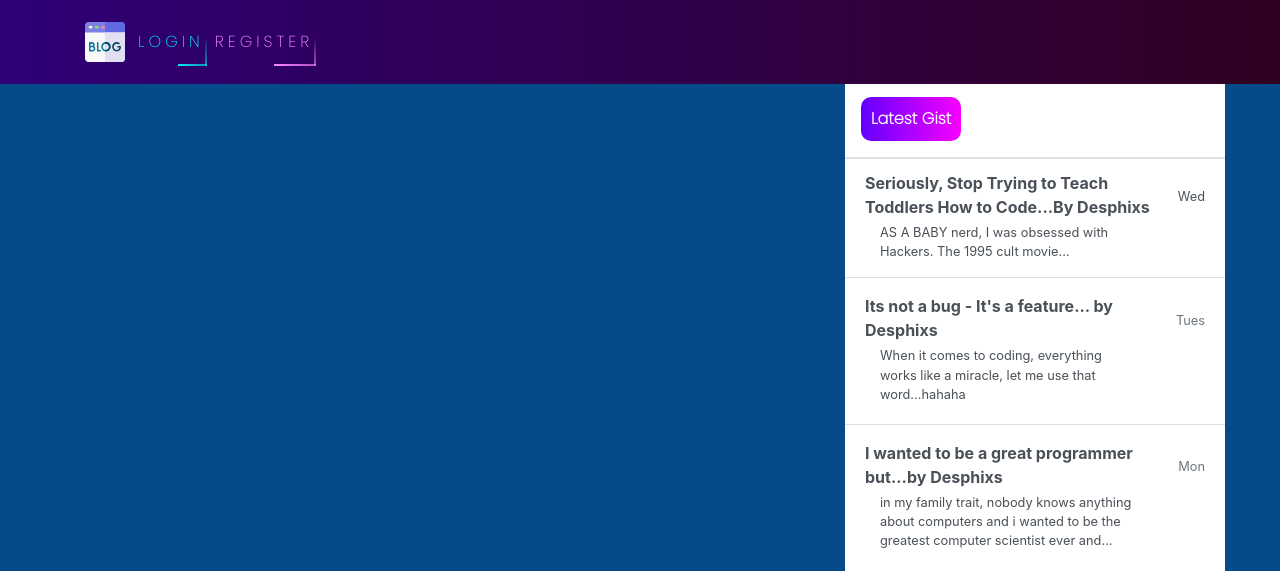
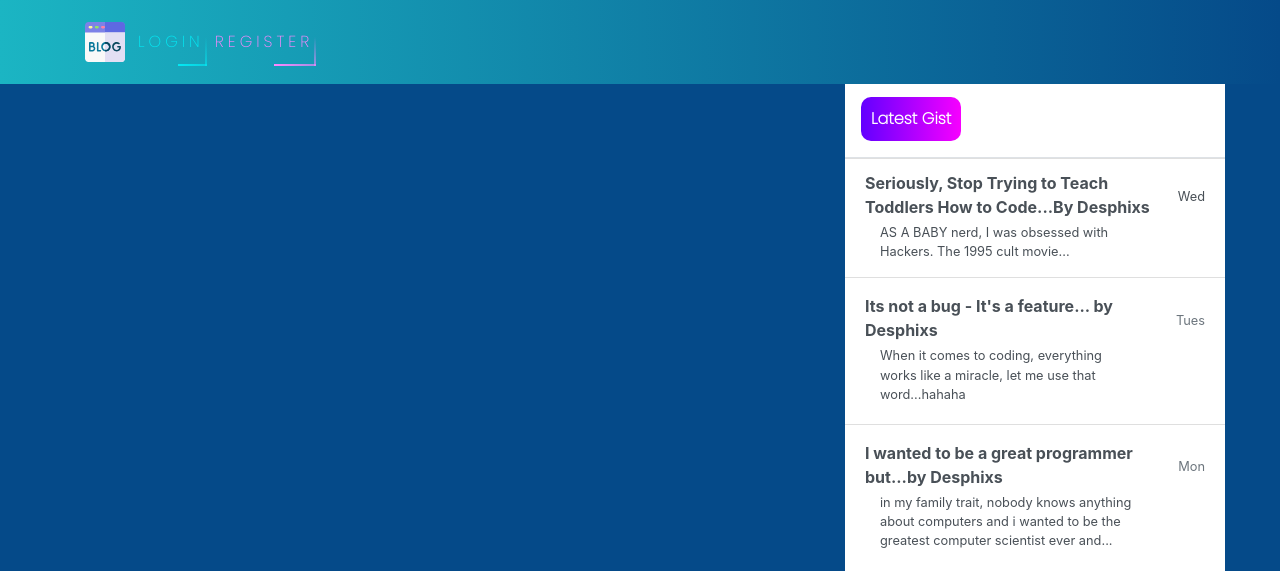
Before and after one commit to Sandudil/djangoblog, a Django app: template blogproj/blog/templates/blog/base.html in a window 1280 px wide. Shown: the top 571 px of the page. Run offline with Django 4.2, Linux system fonts and the light colour scheme; the template is opened without the code that fills it, so the values that code supplies are empty; some libraries are stand-ins or nearby versions.

Commit message:
Update main.css
adding gradient colours for bg

```diff
--- a/blogproj/blog/static/blog/main.css
+++ b/blogproj/blog/static/blog/main.css
@@ -19,7 +19,7 @@ body {
 
   .bg-steel {
     /* background-color: #1a1a1a; */
-    background: linear-gradient(270deg,  rgb(49, 0, 33) 0%, rgb(46, 0, 119) 100%);
+    background: linear-gradient(270deg,  rgb(5,74,137) 0%, rgb(27,181,195) 100%);
 
   }
 
```
